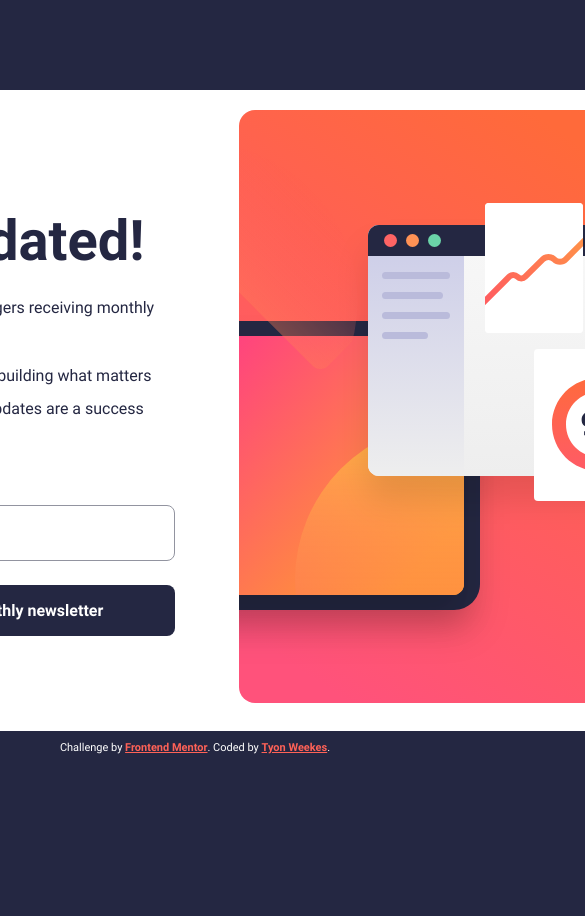
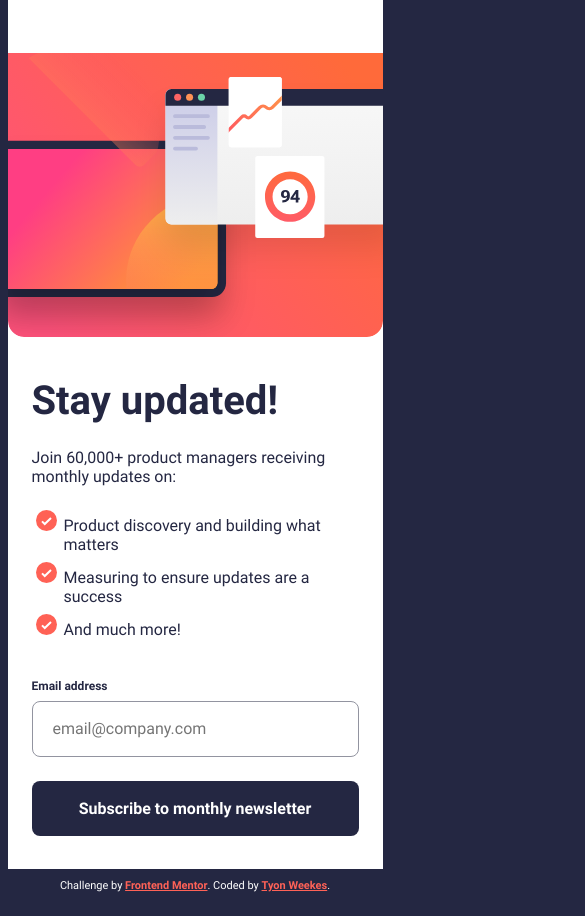
Before and after one commit to tyonweekes/newsletter-sign-up-with-success-message-main, a plain HTML site: page index.html in a window 390 px wide. Shown: the top 916 px of the page, 585 px wide, since content can reach past the window. Before the commit the page ends 844 px from the top, so only its background shows below. Drawn offline with Linux system fonts and the light colour scheme.

Commit message:
Finished project.

```diff
--- a/index.html
+++ b/index.html
@@ -16,8 +16,9 @@
   <main>
 
     <section class="sign-up-form-container">
-
       <section class="left-side">
+        <img src="./assets/images/illustration-sign-up-mobile.svg" alt="mobile-sign-up-illustration" class="mobile-sign-up-illustration">
+        <section class="form-container">
           <h1>Stay updated!</h1>
           <p class="description">Join 60,000+ product managers receiving monthly updates on:</p>
           <ul>
@@ -34,13 +35,10 @@
             <button>Subscribe to monthly newsletter</button>
           </form>
         </section>
+      </section>
 
       <section class="desktop-right-side">
         <img src="./assets/images/illustration-sign-up-desktop.svg" alt="desktop-sign-up-illustration" class="desktop-sign-up-illustration">
-      </section>
-
-      <section class="mobile-right-side">
-        <img src="./assets/images/illustration-sign-up-mobile.svg" alt="mobile-sign-up-illustration" class="mobile-sign-up-illustration">
       </section>
 
     </section>
--- a/style.css
+++ b/style.css
@@ -59,6 +59,14 @@ main {
     justify-content: flex-end;
     padding: 1.25rem;
     margin-bottom: .625rem;
+}
+
+.desktop-sign-up-illustration {
+    display: block;
+}
+
+.mobile-sign-up-illustration {
+    display: none;
 }
 
 .success-message-container {
@@ -187,8 +195,85 @@ ul {
     margin-bottom: 2rem;
 }
 
-.mobile-right-side {
-    display: none;
+/* Responsiveness */
+@media screen and (max-width: 37.5rem) {
+    .desktop-right-side {
+        display: none;
+    }
+
+    .sign-up-form-container {
+        width: 23.4375rem;
+        height: 58.5rem;
+        border-radius: 0;
+        padding: 0;
+        justify-content: flex-start;
+    }
+
+    .mobile-sign-up-illustration {
+        display: block;
+        margin-top: 7.5rem;
+        width: 100%;
+    }
+
+    .left-side {
+        width: 23.4375rem;
+        height: 57.5rem;
+        padding: 0;
+    }
+
+    .form-container {
+        padding: 2.5rem 1.5rem;
+    }
+
+    .success-message-container {
+        width: 23.4375rem;
+        height: 58.5rem;
+        border-radius: 0;
+        padding: 17.31rem 1.5rem 2.5rem 1.5rem;
+    }
+
+    .success-message-container button {
+        width: 20.4375rem;
+        height: 3.5rem;
+        font-size: 1rem;
+        border-radius: .5rem;
+    }
+
+    .success-message-container p {
+        margin-bottom: 16.4375rem;
+    }
+
+    h1 {
+        font-size: 2.5rem;
+    }
+
+    ul li {
+        list-style-position: outside;
+    }
+
+    ul li::before {
+        margin-right: 0;
+    }
+
+    ul {
+        padding: 0 2rem;
+        margin-bottom: 2.5rem;
+    }
+
+    input {
+        width: 20.4375rem;
+    }
+
+    button {
+        width: 20.4375rem;
+        padding: 1.125rem 3rem;
+    }
+
+    form button {
+        padding: 1.125rem 2.875rem;
+        border-radius: .5rem;
+        margin-bottom: 2.5rem;
+    }
 }
 
 /* Attribution */
@@ -197,6 +282,7 @@ ul {
     text-align: center;
     color: var(--white);
     font-family: var(--roboto-regular);
+    margin-bottom: 1.25rem;
 }
 
 .attribution a {
```
Also changed, not shown: screenshot.png (added), 2 other files. Lines whose indentation alone changed are shown as unchanged.
